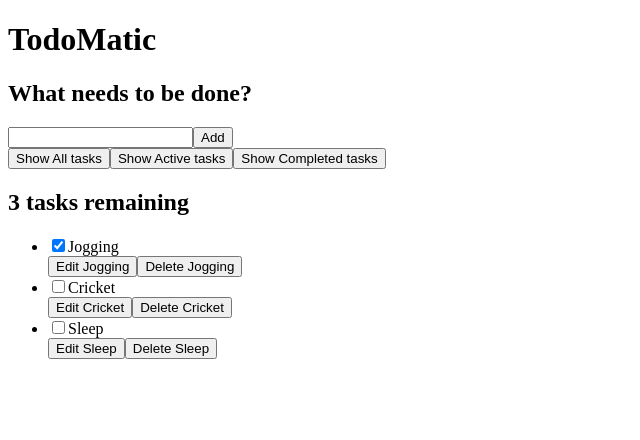
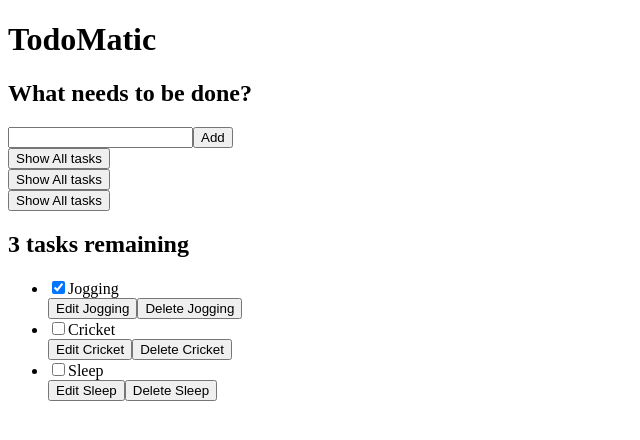
Before and after one commit to vikas-parmar/todoLIst, a React (Vite) app: page / in a window 1280 px wide. Shown: the top 440 px of the page, without its empty margins (0-640 px from the left). Built offline with nearby package versions, Linux system fonts and the light colour scheme.

Commit message:
adding <FilterButton /> to App

```diff
--- a/src/App.jsx
+++ b/src/App.jsx
@@ -1,3 +1,4 @@
+import FilterButton from "./Components/FilterButton";
 import Form from "./Components/Form";
 import Todo from "./Components/Todo"
 
@@ -17,23 +18,9 @@
 
     <Form />
 
-    <div className="filters-btn-group">
-      <button type="button" className="toggle-btn" aria-pressed="true">
-        <span className="visually-hidden">Show </span>
-        <span>All</span>
-        <span className="visually-hidden"> tasks</span>
-      </button>
-      <button type="button" className="toggle-btn" aria-pressed="false">
-        <span className="visually-hidden">Show </span>
-        <span>Active</span>
-        <span className="visually-hidden"> tasks</span>
-      </button>
-      <button type="button" className="toggle-btn" aria-pressed="false">
-        <span className="visually-hidden">Show </span>
-        <span>Completed</span>
-        <span className="visually-hidden"> tasks</span>
-      </button>
-    </div>
+    <FilterButton />
+    <FilterButton />
+    <FilterButton />
 
     <h2 id="list-heading">3 tasks remaining</h2>
 
--- /dev/null
+++ b/src/Components/FilterButton.jsx
@@ -0,0 +1,15 @@
+import React from 'react'
+
+const FilterButton = () => {
+  return (
+    <div className="filters-btn-group">
+      <button type="button" className="toggle-btn" aria-pressed="true">
+        <span className="visually-hidden">Show </span>
+        <span>All</span>
+        <span className="visually-hidden"> tasks</span>
+      </button>
+    </div>
+  )
+}
+
+export default FilterButton;
```
